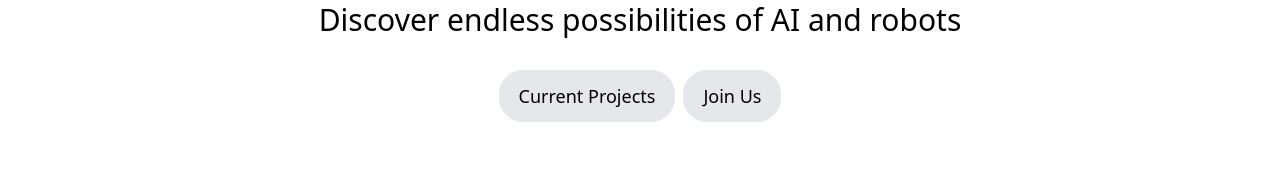
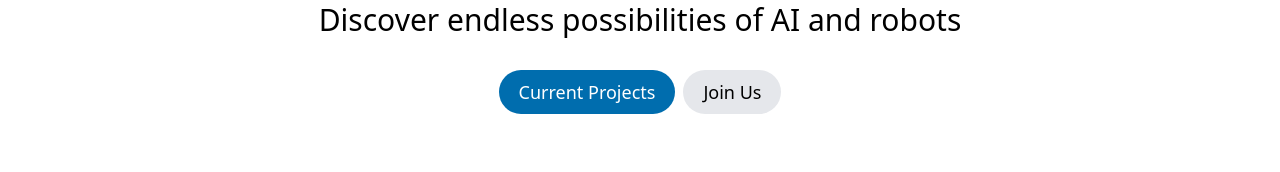
Before and after one commit to jichengzhi/monash-automation, a React (Vite) app: page / in a window 1280 px wide. Shown: the part 378-550 px from the top of the page. Built offline with nearby package versions, Linux system fonts and the light colour scheme.

Commit message:
Improve button style in Home; Add monash blue to tailwind.config.js;

```diff
--- a/src/routes/Home.tsx
+++ b/src/routes/Home.tsx
@@ -11,11 +11,11 @@ export default function Home() {
 
             <div className='w-full py-8 flex flex-col md:flex-row justify-center items-stretch gap-2'>
                 <button
-                    className='text-lg py-3 px-5 rounded-3xl font-medium dark:text-white bg-gray-200 hover:bg-opacity-80 dark:hover:bg-gray-700'>Current
+                    className='text-lg py-2 px-5 rounded-3xl font-medium text-white dark:text-white bg-monash-blue dark:bg-monash-blue hover:bg-opacity-80 dark:hover:bg-opacity-80'>Current
                     Projects
                 </button>
                 <button
-                    className='text-lg py-3 px-5 rounded-3xl font-medium dark:text-white bg-gray-200 hover:bg-opacity-80 dark:hover:bg-gray-700 shadow-gray-200'>Join
+                    className='text-lg py-2 px-5 rounded-3xl font-medium dark:text-white bg-gray-200 dark:bg-gray-700 hover:bg-opacity-80 dark:hover:bg-opacity-80 shadow-gray-200'>Join
                     Us
                 </button>
             </div>
@@ -29,9 +29,9 @@ export default function Home() {
                     <BsRobot className='text-5xl'/>
                     <h1 className='text-4xl text-black dark:text-white font-bold'>Title</h1>
                     <p className='text-xl text-gray-600 dark:text-slate-300 pt-6'>
-                        Laboris sint tempor laborum consequat Lorem id excepteur aliqua nisi anim dolore ut. Pariatur mollit
-                        excepteur ipsum. Tempor esse in dolore minim voluptate aliquip dolor laborum incididunt sit culpa.Laboris sint tempor laborum consequat Lorem id excepteur aliqua nisi anim dolore ut. Pariatur mollit
-                        excepteur ipsum. Tempor esse in dolore minim voluptate aliquip dolor laborum incididunt sit culpa.
+                        Monash Automation is a student engineering team from Monash University, specialising in
+                        robotics, manufacturing, automation, artificial intelligence and research. The team operates
+                        from the Digital Twin Manufacturing Lab.
                     </p>
                 </article>
 
@@ -48,9 +48,13 @@ export default function Home() {
                     <BsRobot className='text-5xl'/>
                     <h1 className='text-4xl text-black dark:text-white font-bold'>Title</h1>
                     <p className='text-xl text-gray-600 dark:text-slate-300 pt-6'>
-                        Laboris sint tempor laborum consequat Lorem id excepteur aliqua nisi anim dolore ut. Pariatur mollit
-                        excepteur ipsum. Tempor esse in dolore minim voluptate aliquip dolor laborum incididunt sit culpa.Laboris sint tempor laborum consequat Lorem id excepteur aliqua nisi anim dolore ut. Pariatur mollit
-                        excepteur ipsum. Tempor esse in dolore minim voluptate aliquip dolor laborum incididunt sit culpa.
+                        Laboris sint tempor laborum consequat Lorem id excepteur aliqua nisi anim dolore ut. Pariatur
+                        mollit
+                        excepteur ipsum. Tempor esse in dolore minim voluptate aliquip dolor laborum incididunt sit
+                        culpa.Laboris sint tempor laborum consequat Lorem id excepteur aliqua nisi anim dolore ut.
+                        Pariatur mollit
+                        excepteur ipsum. Tempor esse in dolore minim voluptate aliquip dolor laborum incididunt sit
+                        culpa.
                     </p>
                 </article>
 
@@ -67,9 +71,13 @@ export default function Home() {
                     <BsRobot className='text-5xl'/>
                     <h1 className='text-4xl text-black dark:text-white font-bold'>Title</h1>
                     <p className='text-xl text-gray-600 dark:text-slate-300 pt-6'>
-                        Laboris sint tempor laborum consequat Lorem id excepteur aliqua nisi anim dolore ut. Pariatur mollit
-                        excepteur ipsum. Tempor esse in dolore minim voluptate aliquip dolor laborum incididunt sit culpa.Laboris sint tempor laborum consequat Lorem id excepteur aliqua nisi anim dolore ut. Pariatur mollit
-                        excepteur ipsum. Tempor esse in dolore minim voluptate aliquip dolor laborum incididunt sit culpa.
+                        Laboris sint tempor laborum consequat Lorem id excepteur aliqua nisi anim dolore ut. Pariatur
+                        mollit
+                        excepteur ipsum. Tempor esse in dolore minim voluptate aliquip dolor laborum incididunt sit
+                        culpa.Laboris sint tempor laborum consequat Lorem id excepteur aliqua nisi anim dolore ut.
+                        Pariatur mollit
+                        excepteur ipsum. Tempor esse in dolore minim voluptate aliquip dolor laborum incididunt sit
+                        culpa.
                     </p>
                 </article>
 
--- a/tailwind.config.js
+++ b/tailwind.config.js
@@ -6,7 +6,11 @@ export default {
   ],
   darkMode: 'class',
   theme: {
-    extend: {},
+    extend: {
+      colors: {
+        'monash-blue': '#006DAE'
+      }
+    },
   },
   plugins: [],
 }
```
